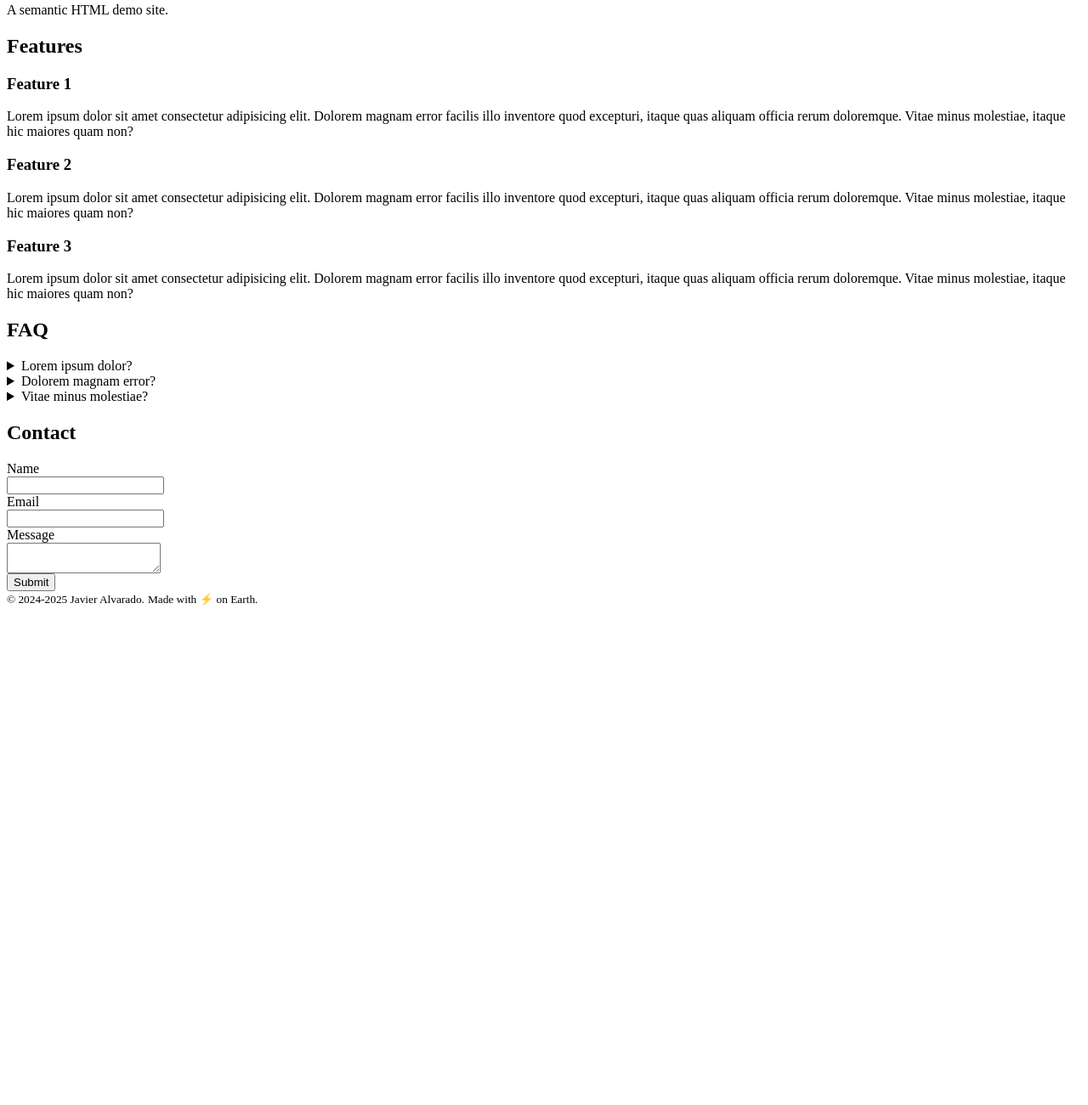
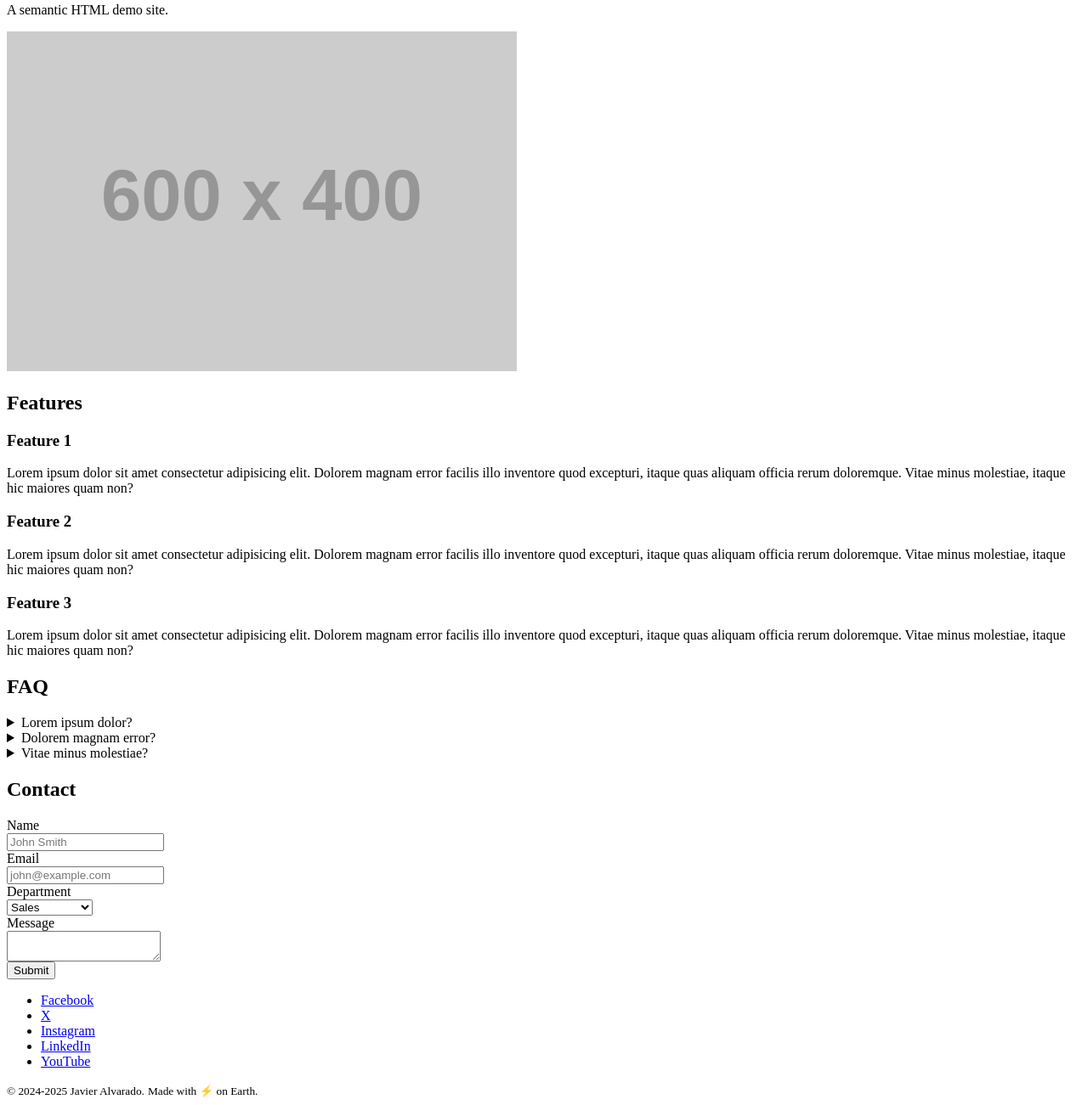
Before and after one commit to jhonkaman/html-portfolio, a plain HTML site: page index.html in a window 1280 px wide. Shown: the part 165-1466 px from the top of the page at 85% size. Before the commit the page ends 887 px from the top, so only its background shows below. Drawn offline with Linux system fonts and the light colour scheme; placeholder pictures from the web are drawn by us.

Commit message:
Add img, select, and footer links to index.html

```diff
--- a/index.html
+++ b/index.html
@@ -9,8 +9,13 @@
   <title>HTML Portfolio</title>
 
   <style>
-    input, textarea {
+    input, select, textarea {
       display: block;
+    }
+
+    img {
+      max-width: 100%;
+      height: auto;
     }
   </style>
 </head>
@@ -27,7 +32,7 @@
 
 <h1>Hello World Corp</h1>
 <p>A semantic HTML demo site.</p>
-
+<img src="https://placehold.co/600x400" alt="">
 
 
 <!-- FEATURES -->
@@ -67,16 +72,26 @@
 <form action="" method="post">
   <div>
     <label for="name">Name</label>
-    <input id="name" type="text" name="name" required>
+    <input id="name" type="text" name="name" placeholder="John Smith" required>
   </div>
 
   <div>
     <label for="email">Email</label>
-    <input id="email" type="email" name="email" required>
+    <input id="email" type="email" name="email" placeholder="john@example.com" required>
+  </div>
+
+  <div>
+    <label for="department">Department</label>
+    <select name="department" id="department">
+      <option value="sales">Sales</option>
+      <option value="tech">Tech Support</option>
+      <option value="other">Other</option>
+    </select>
   </div>
 
   <label for="message">Message</label>
   <textarea id="message" name="message" required></textarea>
+
   <button>Submit</button>
 </form>
 
@@ -84,6 +99,13 @@
 
 <!-- FOOTER -->
 <footer>
+  <ul>
+    <li><a href="https://www.facebook.com/" target="_blank">Facebook</a></li>
+    <li><a href="https://x.com/" target="_blank">X</a></li>
+    <li><a href="https://www.instagram.com/" target="_blank">Instagram</a></li>
+    <li><a href="https://www.linkedin.com/" target="_blank">LinkedIn</a></li>
+    <li><a href="https://www.youtube.com/" target="_blank">YouTube</a></li>
+  </ul>
   <small>&copy; 2024-2025 Javier Alvarado.</small>
   <small>Made with ⚡️ on Earth.</small>
 </footer>
```
